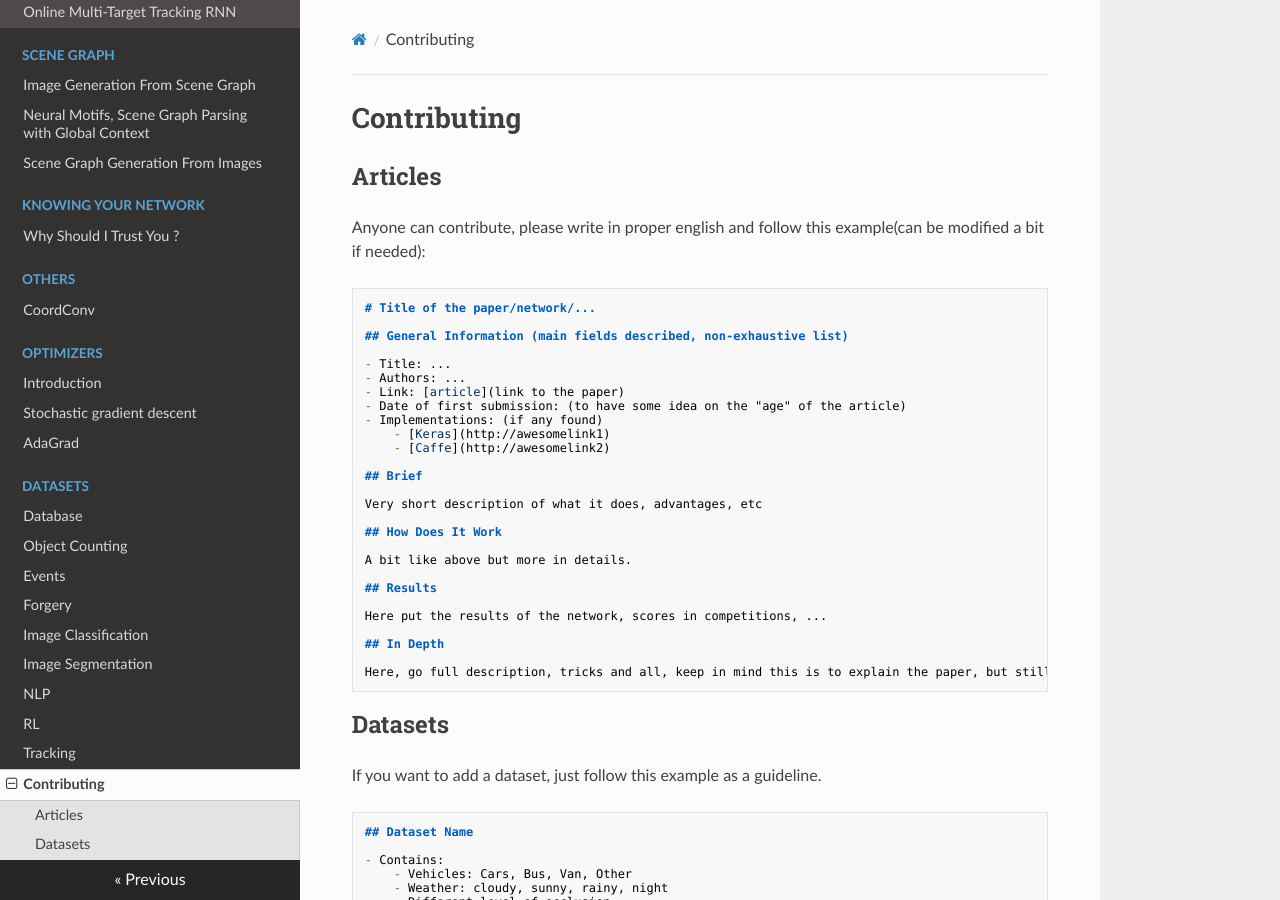
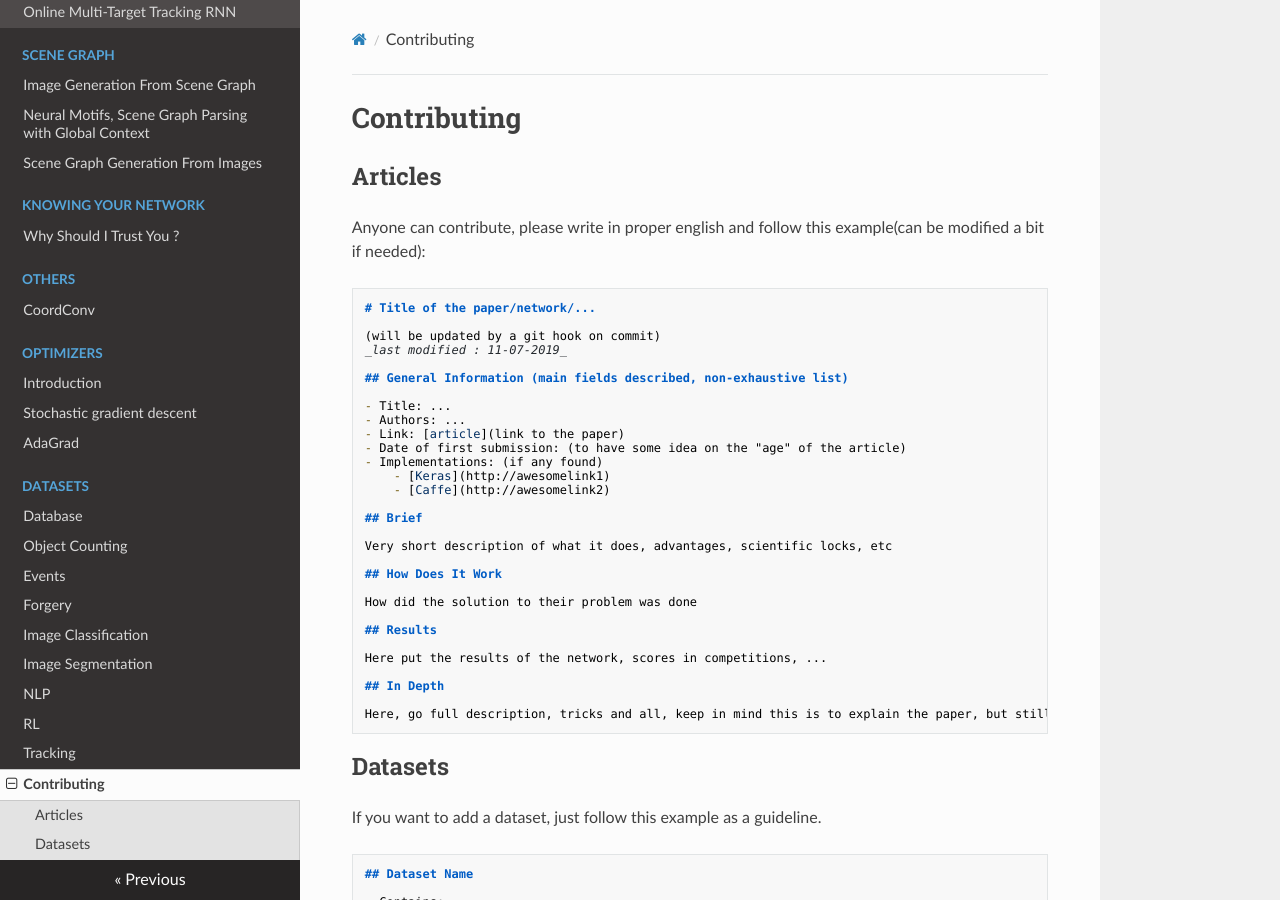
Before and after one commit to D3lt4lph4/papers, an MkDocs documentation site: the page built from docs/contributing.md, in a window 1280 px wide and 900 px high. Built offline with MkDocs 1.6.1, drawn with Linux system fonts in a browser that asks for light colours; nearby versions of some CDN libraries; old or Windows-style settings are respelled for this version of MkDocs.

Commit message:
updating the contributing file

````diff
--- a/docs/contributing.md
+++ b/docs/contributing.md
@@ -6,6 +6,9 @@ Anyone can contribute, please write in proper english and follow this example(ca
 
 ```markdown
 # Title of the paper/network/...
+
+(will be updated by a git hook on commit)
+_last modified : 11-07-2019_
 
 ## General Information (main fields described, non-exhaustive list)
 
@@ -19,11 +22,11 @@ Anyone can contribute, please write in proper english and follow this example(ca
 
 ## Brief
 
-Very short description of what it does, advantages, etc
+Very short description of what it does, advantages, scientific locks, etc
 
 ## How Does It Work
 
-A bit like above but more in details.
+How did the solution to their problem was done
 
 ## Results
 
````
